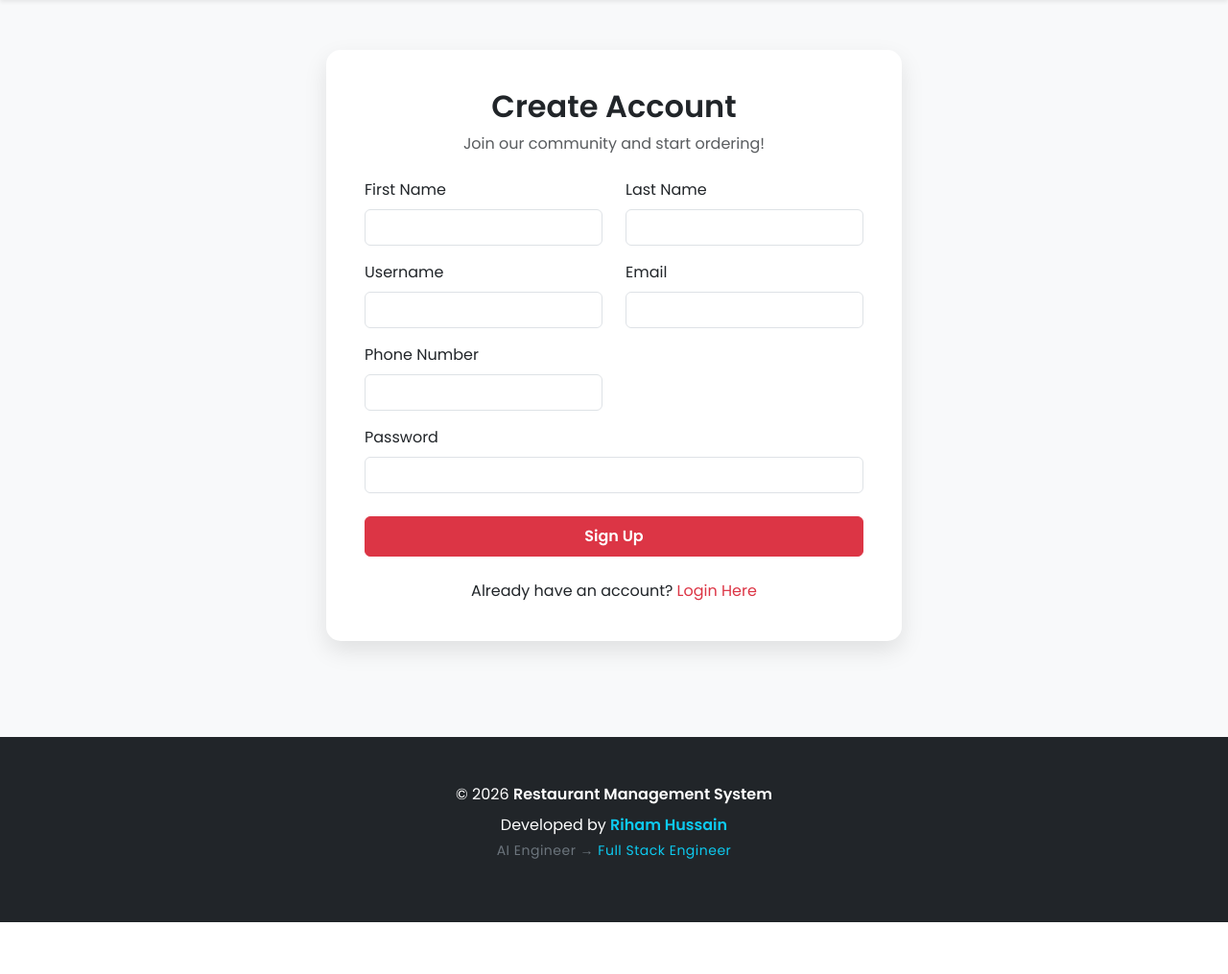
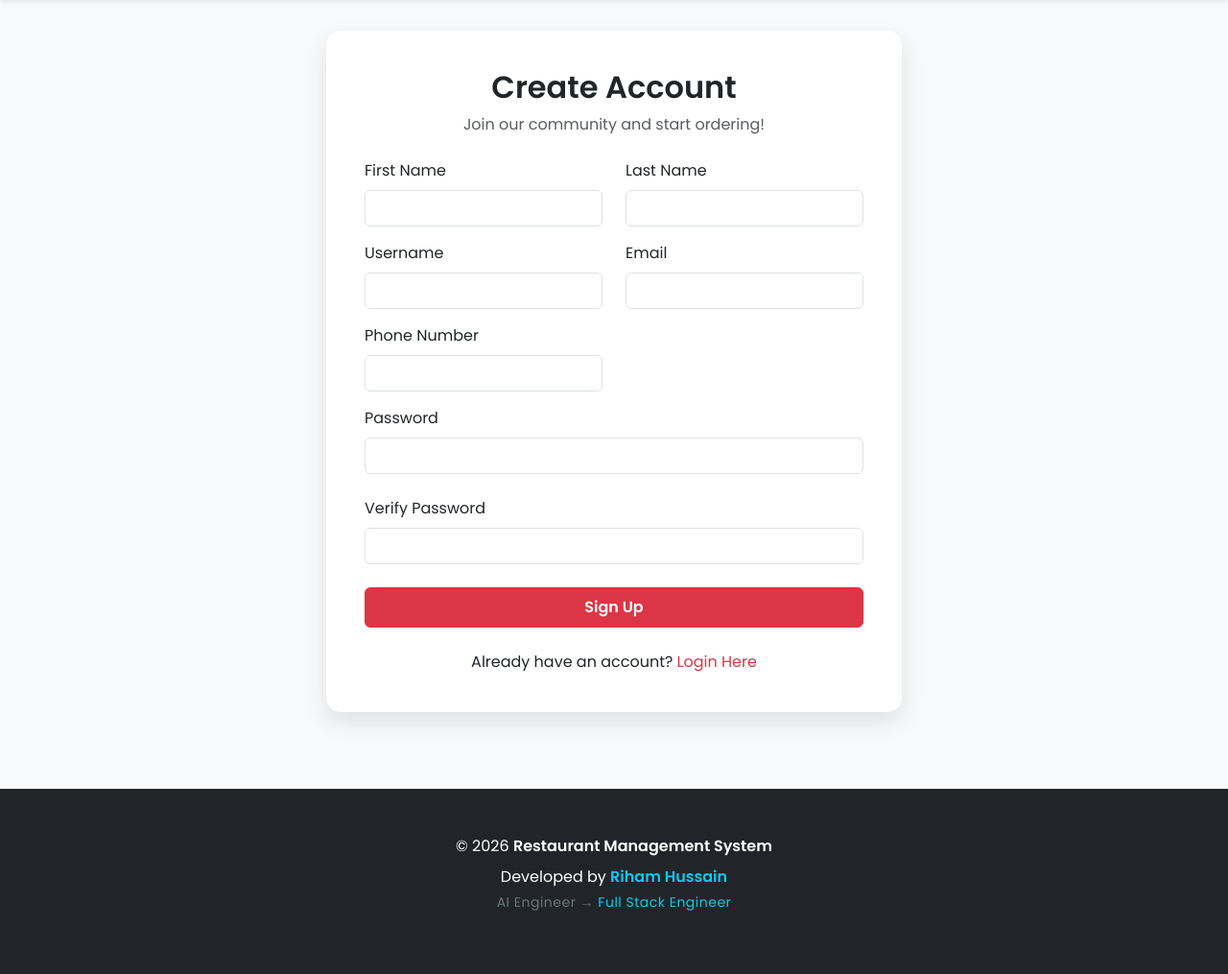
Before and after one commit to RihamHussain/RestaurantApp, a FastAPI app: page /auth/register in a window 1280 px wide. Shown: the part 56-1071 px from the top of the page at 96% size. Before the commit the page ends 1017 px from the top, so only its background shows below. Run offline with FastAPI, Linux system fonts and the light colour scheme; parts of the project's set-up code (start-up, migrations or seed data) failed here and were passed over.

Commit message:
Adding rendring usog layout.html

```diff
--- /dev/null
+++ b/Restaurant_App/templates/layout.html
@@ -0,0 +1,38 @@
+<!DOCTYPE html>
+<html lang="en">
+<head>
+    <meta charset="UTF-8">
+    <meta name="viewport" content="width=device-width, initial-scale=1.0">
+    <title>Restaurant App | Register</title>
+
+    <!-- Bootstrap 5 -->
+    <link href="https://cdn.jsdelivr.net/npm/bootstrap@5.3.0/dist/css/bootstrap.min.css" rel="stylesheet">
+    <!-- Google Fonts -->
+    <link href="https://fonts.googleapis.com/css2?family=Poppins:wght@300;400;600&display=swap" rel="stylesheet">
+    <!-- Link to your local CSS -->
+    <link rel="stylesheet" href="{{ url_for('static', path='css/base.css') }}">
+
+    <style>
+        .register-container {
+            min-height: 90vh;
+            display: flex;
+            align-items: center;
+            justify-content: center;
+            padding: 2rem 0;
+        }
+        .register-card {
+            width: 100%;
+            max-width: 600px;
+            padding: 2.5rem;
+            border-radius: 15px;
+            box-shadow: 0 10px 25px rgba(0,0,0,0.1);
+            background: white;
+        }
+    </style>
+</head>
+<body>
+    {% block content %}
+
+    {% endblock %}
+</body>
+</html>
--- a/Restaurant_App/templates/register.html
+++ b/Restaurant_App/templates/register.html
@@ -1,37 +1,4 @@
-<!DOCTYPE html>
-<html lang="en">
-<head>
-    <meta charset="UTF-8">
-    <meta name="viewport" content="width=device-width, initial-scale=1.0">
-    <title>Restaurant App | Register</title>
-
-    <!-- Bootstrap 5 -->
-    <link href="https://cdn.jsdelivr.net/npm/bootstrap@5.3.0/dist/css/bootstrap.min.css" rel="stylesheet">
-    <!-- Google Fonts -->
-    <link href="https://fonts.googleapis.com/css2?family=Poppins:wght@300;400;600&display=swap" rel="stylesheet">
-    <!-- Link to your local CSS -->
-    <link rel="stylesheet" href="{{ url_for('static', path='css/base.css') }}">
-
-    <style>
-        .register-container {
-            min-height: 90vh;
-            display: flex;
-            align-items: center;
-            justify-content: center;
-            padding: 2rem 0;
-        }
-        .register-card {
-            width: 100%;
-            max-width: 600px;
-            padding: 2.5rem;
-            border-radius: 15px;
-            box-shadow: 0 10px 25px rgba(0,0,0,0.1);
-            background: white;
-        }
-    </style>
-</head>
-<body>
-
+{%include 'layout.html' %}
     <!-- Simple Nav -->
     <nav class="navbar navbar-light bg-white shadow-sm">
         <div class="container">
@@ -81,7 +48,10 @@
                     <label class="form-label">Password</label>
                     <input type="password" class="form-control" id="password" required minlength="6">
                 </div>
-
+                <div class="mb-4">
+                    <label class="form-label">Verify Password</label>
+                    <input type="password" class="form-control" id="verify_password" required minlength="6">
+                </div>
                 <button type="submit" class="btn btn-danger w-100 py-2 fw-bold">Sign Up</button>
             </form>
 
@@ -155,5 +125,3 @@
             }
         });
     </script>
-</body>
-</html>
```
Also changed, not shown: Restaurant_App/templates/home.html (+1 -19 lines), Restaurant_App/templates/login.html (+2 -14 lines).
